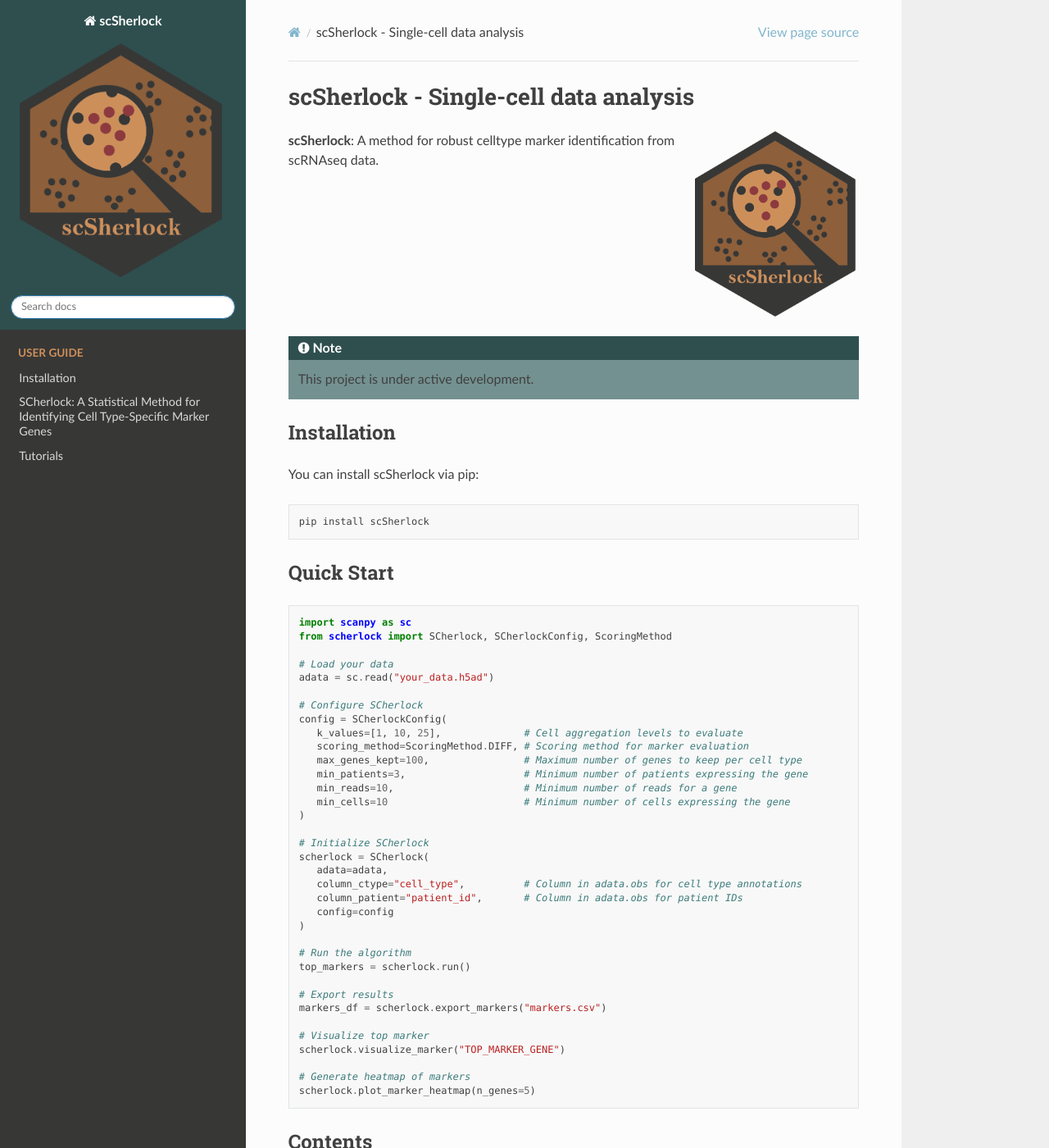
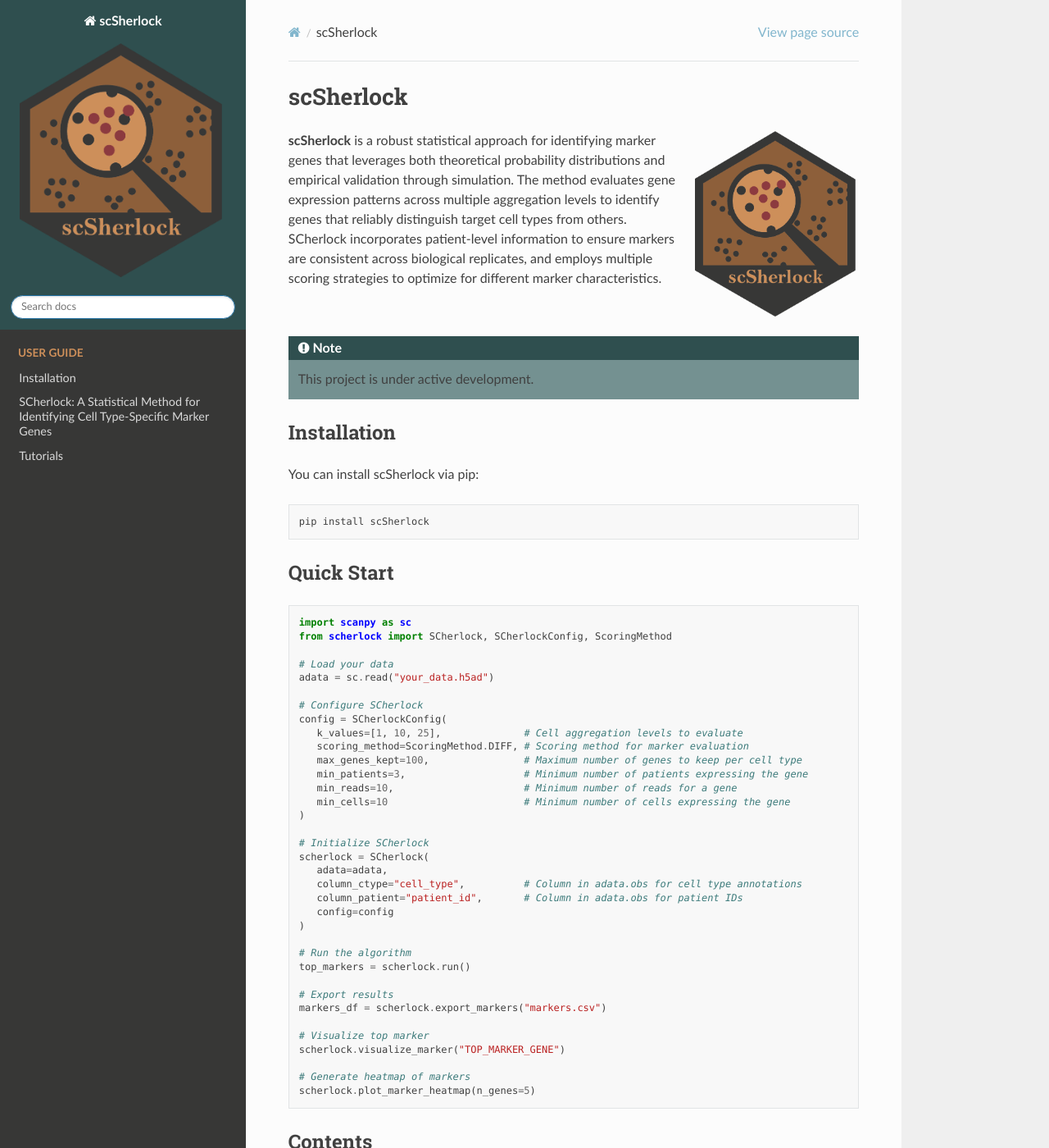
Before and after one commit to HugoCroizer/SCherlock, a Sphinx documentation site: the page built from docs/index.rst, in a window 1280 px wide and 1400 px high. Shown: the whole window at 82% size. Built offline with Sphinx 7.4.7 and the Read the Docs theme 3.1.0, drawn with Linux system fonts in a browser that asks for light colours; pages that are not in the unit, such as notebooks, are missing from menus.

Commit message:
doc update

```diff
--- a/docs/_static/custom.css
+++ b/docs/_static/custom.css
@@ -19,9 +19,6 @@
     color: #cd8f5a;
   }
 
-  a:visited {
-    color: #8d5f3a;
-  }
 
 
   .admonition.note {
--- a/docs/index.rst
+++ b/docs/index.rst
@@ -1,7 +1,7 @@
 .. scSherlock documentation master file
 
 =======================================
-scSherlock - Single-cell data analysis
+scSherlock
 =======================================
 
 .. image:: ../images/logo.png
@@ -9,7 +9,7 @@ scSherlock - Single-cell data analysis
    :align: right
    :alt: scSherlock logo
 
-**scSherlock**: A method for robust celltype marker identification from scRNAseq data.
+**scSherlock** is a robust statistical approach for identifying marker genes that leverages both theoretical probability distributions and empirical validation through simulation. The method evaluates gene expression patterns across multiple aggregation levels to identify genes that reliably distinguish target cell types from others. SCherlock incorporates patient-level information to ensure markers are consistent across biological replicates, and employs multiple scoring strategies to optimize for different marker characteristics.
 
 .. note::
    This project is under active development.
```
